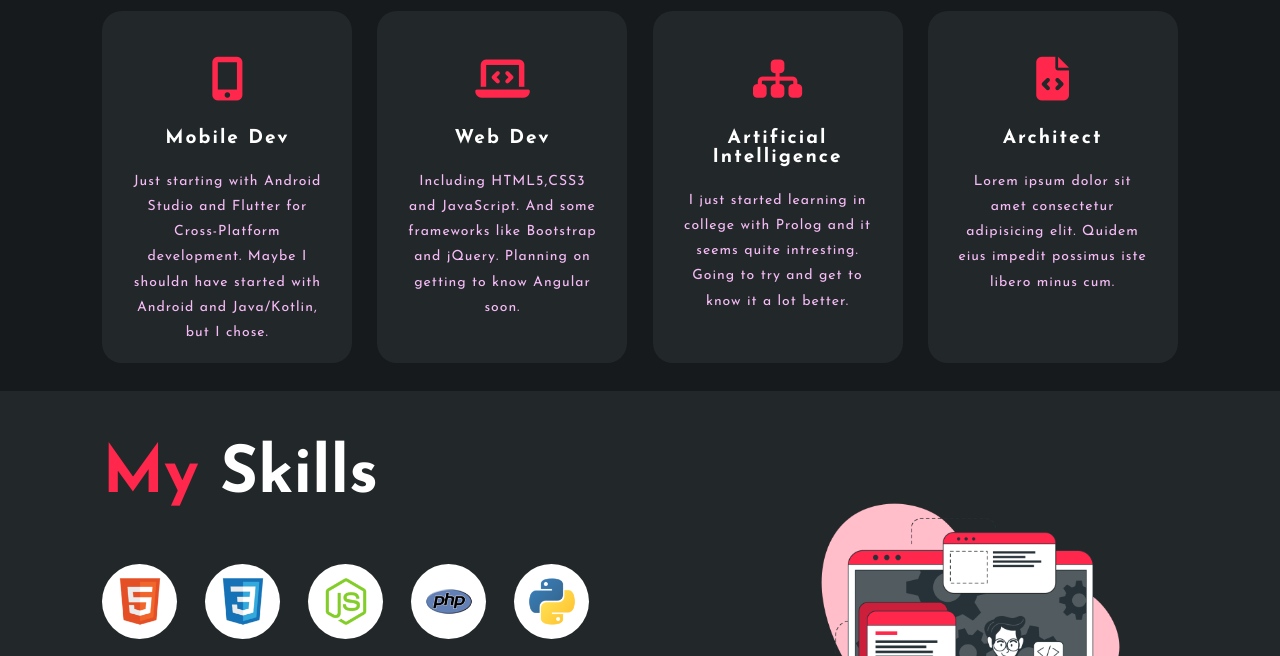
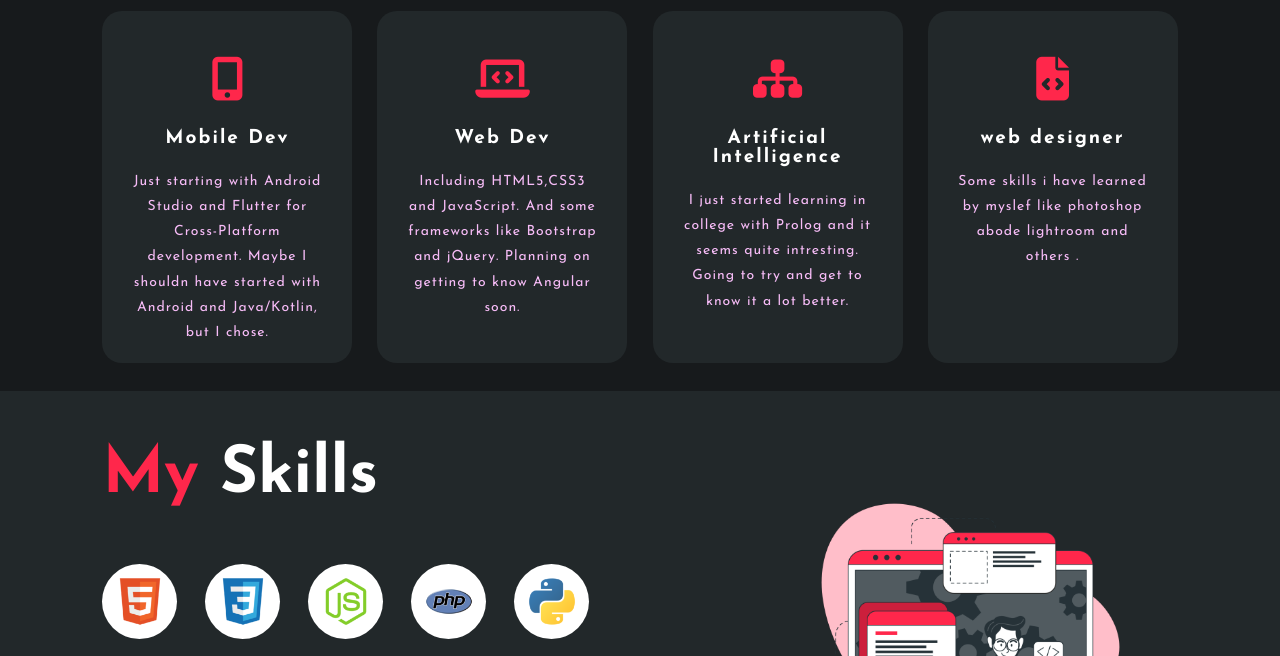
Before and after one commit to AminBarkouti/AminBarkouti.github.io, a plain HTML site: page index.html in a window 1280 px wide. Shown: the part 1340-1996 px from the top of the page. Drawn offline with Linux system fonts and the light colour scheme.

Commit message:
Update index.html

```diff
--- a/index.html
+++ b/index.html
@@ -109,10 +109,10 @@
 
                 <div class="card">
                     <em class="fas fa-file-code"></em>
-                    <h5>Architect</h5>
+                    <h5>web designer</h5>
                     <div class="par">
                         <p>
-                            Lorem ipsum dolor sit amet consectetur adipisicing elit. Quidem eius impedit possimus iste libero minus cum.
+                            Some skills i have learned by myslef like photoshop abode lightroom and others .
                         </p>
                     </div>
                 </div>
```
